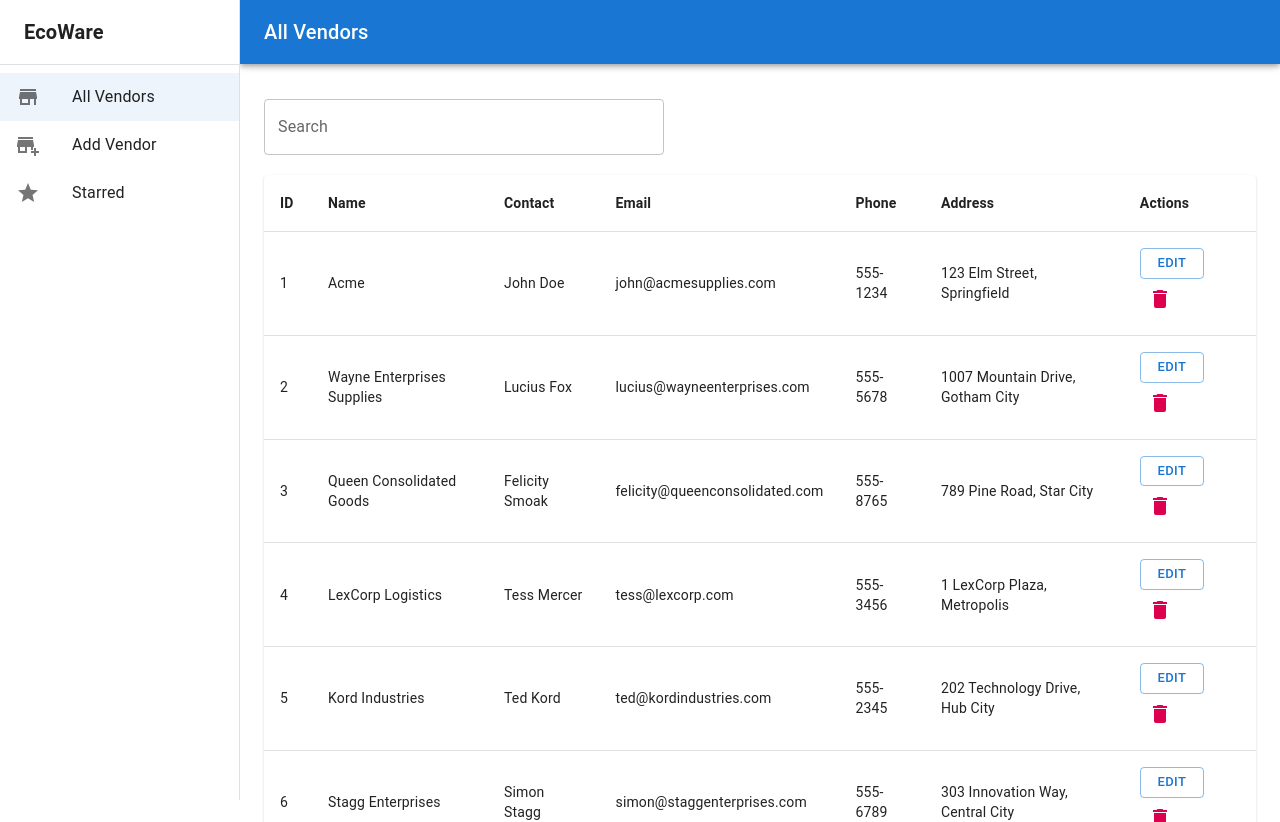
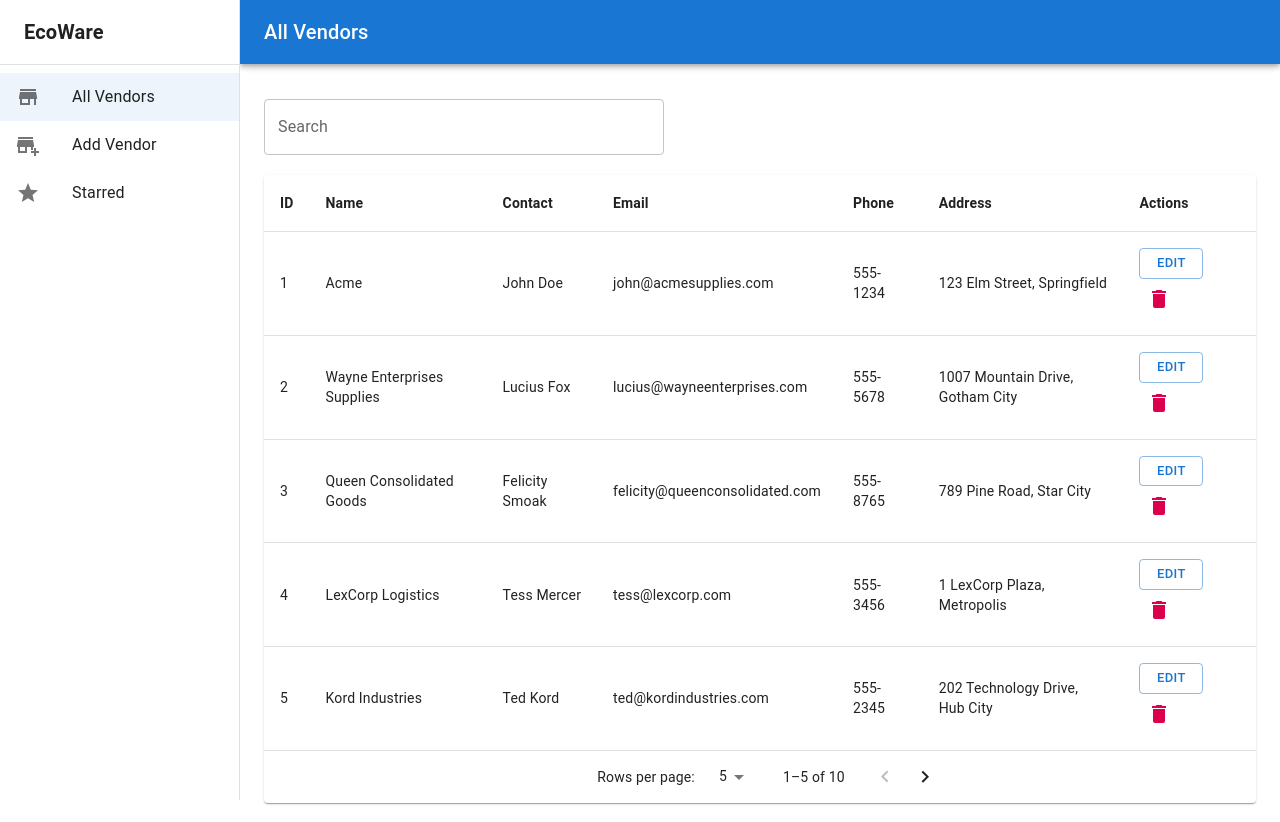
Before and after one commit to patrick-yuson/vendor-management-task, a Next.js app: page / in a window 1280 px wide. Shown: the top 822 px of the page. Built offline with nearby package versions, Linux system fonts and the light colour scheme.

Commit message:
Added pagination

```diff
--- a/src/pages/index.js
+++ b/src/pages/index.js
@@ -11,6 +11,7 @@ import {
   TableCell,
   TableContainer,
   TableHead,
+  TablePagination,
   TableRow,
   Paper,
   IconButton,
@@ -28,6 +29,8 @@ export default function Home() {
   const [filteredVendors, setFilteredVendors] = useState([]);
   const [open, setOpen] = useState(false);
   const [selectedVendorId, setSelectedVendorId] = useState(null);
+  const [page, setPage] = useState(0);
+  const [rowsPerPage, setRowsPerPage] = useState(5);
   const { isMobileView, isMediumView } = useMobile();
 
   useEffect(() => {
@@ -51,6 +54,15 @@ export default function Home() {
 
   const handleSearch = (value) => {
     setFilteredVendors(value);
+  }
+
+  const handlePageChange = (event, newPage) => {
+    setPage(newPage);
+  }
+
+  const handleChangeRowsPerPage = (event) => {
+    setRowsPerPage(parseInt(event.target.value, 10));
+    setPage(0);
   }
 
   const handleDelete = async () => {
@@ -136,7 +148,7 @@ export default function Home() {
             </Box>
           </Box>
         )) : (
-          <TableContainer component={Paper} sx={{ overflowX: 'scroll' }}>
+          <TableContainer component={Paper}>
             <Table>
               <TableHead>
                 <TableRow>
@@ -150,7 +162,10 @@ export default function Home() {
                 </TableRow>
               </TableHead>
               <TableBody>
-                {filteredVendors.map((vendor) => (
+                {filteredVendors
+                  // Slice filteredVendors to account for pagination
+                  .slice(page * rowsPerPage, page * rowsPerPage + rowsPerPage)
+                  .map((vendor) => (
                     <TableRow key={vendor.id}>
                       <TableCell>{vendor.id}</TableCell>
                       <TableCell>{vendor.name}</TableCell>
@@ -177,7 +192,8 @@ export default function Home() {
                         </IconButton>
                       </TableCell>
                     </TableRow>
-                ))}
+                  ))
+                }
                 {filteredVendors.length === 0 && (
                   <TableRow>
                     <TableCell colSpan={7} align="center">
@@ -187,6 +203,19 @@ export default function Home() {
                 )}
               </TableBody>
             </Table>
+            <TablePagination
+              component="div"
+              rowsPerPageOptions={[5, 10, 25, { label: 'All', value: -1 }]}
+              count={filteredVendors.length}
+              rowsPerPage={rowsPerPage}
+              page={page}
+              onPageChange={handlePageChange}
+              onRowsPerPageChange={handleChangeRowsPerPage}
+              sx={{
+                display: 'flex',
+                justifyContent: 'center'
+              }}
+            />
           </TableContainer>
         )}
 
```
Lines whose indentation alone changed are shown as unchanged.
